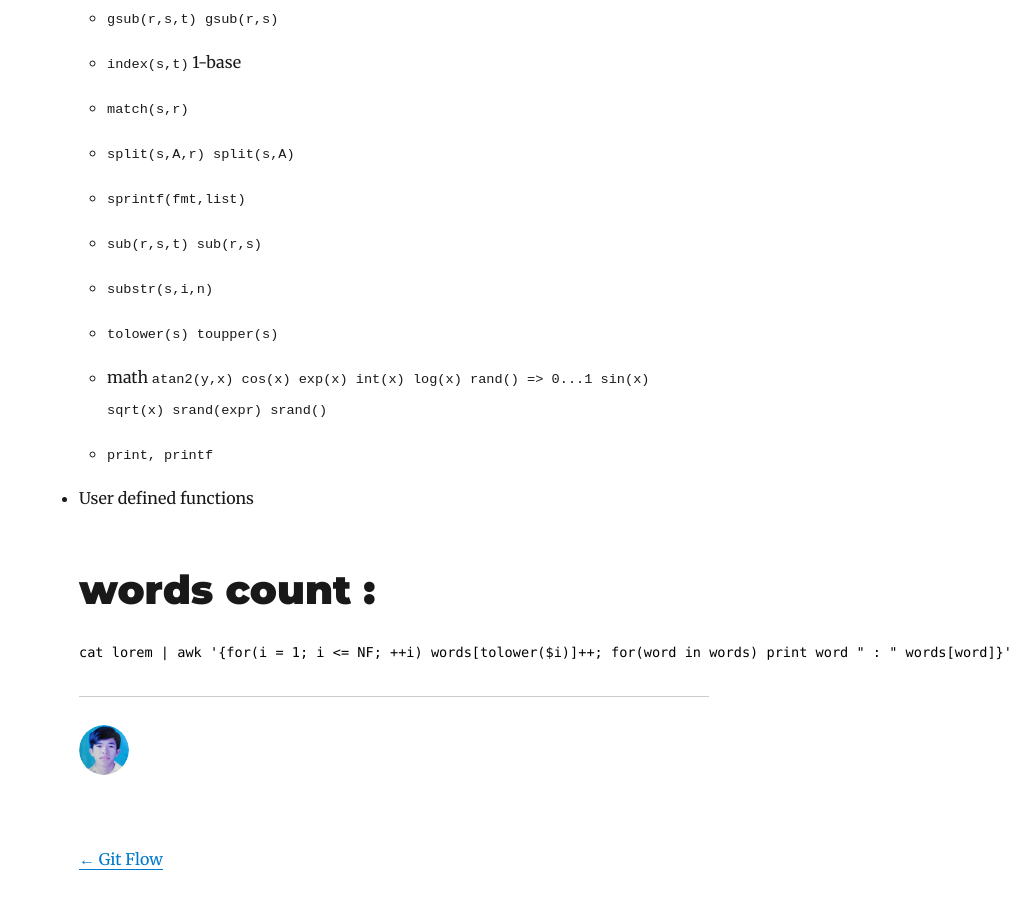
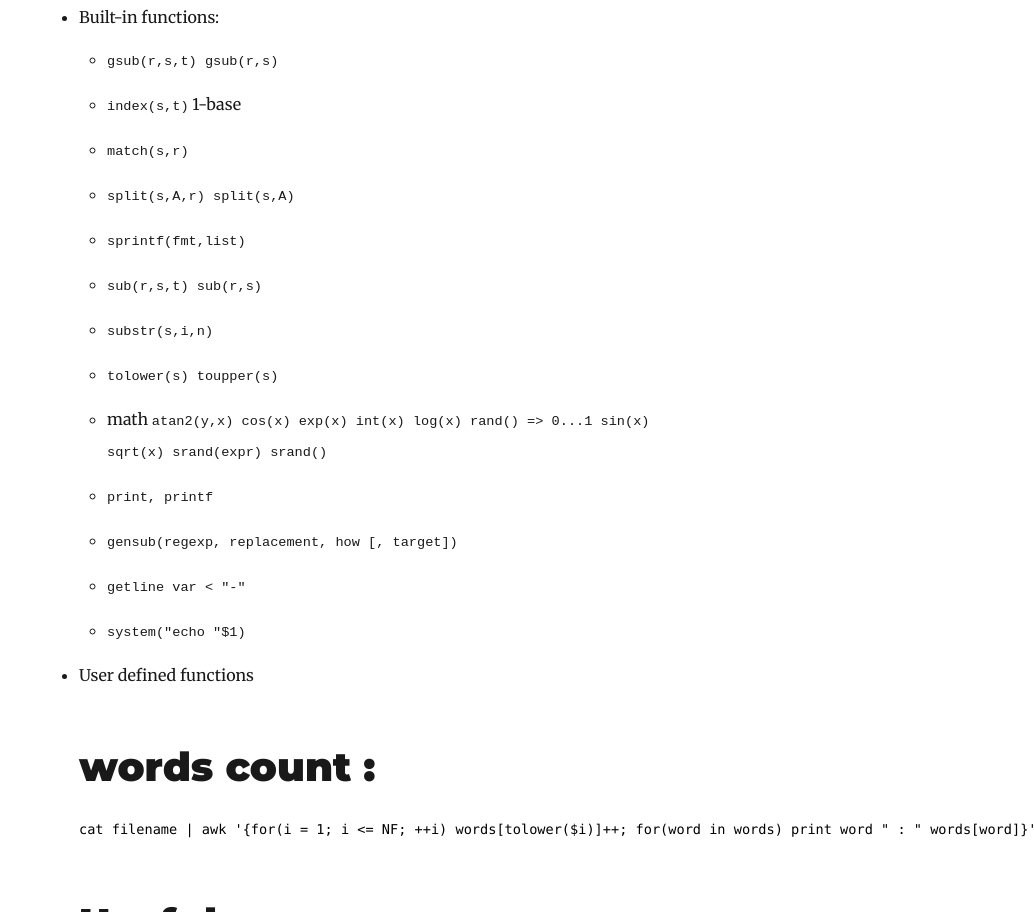
Before and after one commit to giahuyng98/giahuyng98.github.io, a Gatsby site: page /week01/awk/ in a window 1280 px wide. Shown: the part 1888-2800 px from the top of the page, without its empty margins (246-1280 px from the left). Built offline with nearby package versions, Linux system fonts and the light colour scheme; Gatsby itself is replaced by a stand-in of ours; some packages are replaced by stand-ins of ours; code samples lack their colours.

Commit message:
too late

````diff
--- a/content/blog/week01/awk.md
+++ b/content/blog/week01/awk.md
@@ -11,6 +11,7 @@ description: "[VTF] Week 01"
 - for (var in array)
 - for C-like
 - match
+- OFS="new sperator"
 
   `$0 ~ /r/ # match regular expressions`
   `/r/ {action} # if match execute action`
@@ -57,10 +58,15 @@ description: "[VTF] Week 01"
   - `tolower(s) toupper(s)`
   - math `atan2(y,x) cos(x) exp(x) int(x) log(x) rand() => 0...1 sin(x) sqrt(x) srand(expr) srand()`
   - `print, printf`
+  - `gensub(regexp, replacement, how [, target])`
+  - `getline var < "-"`
+  - `system("echo "$1)`
 - User defined functions
 
 # words count :
 
 ``` bash
-cat lorem | awk '{for(i = 1; i <= NF; ++i) words[tolower($i)]++; for(word in words) print word " : " words[word]}'
+cat filename | awk '{for(i = 1; i <= NF; ++i) words[tolower($i)]++; for(word in words) print word " : " words[word]}'
 ```
+# Useful resources
+[](https://www.shortcutfoo.com/app/dojos/awk/cheatsheet)
--- a/package.json
+++ b/package.json
@@ -25,6 +25,8 @@
     "gatsby-source-filesystem": "^2.3.14",
     "gatsby-transformer-remark": "^2.8.20",
     "gatsby-transformer-sharp": "^2.5.7",
+    "gh-pages": "^3.1.0",
+    "global": "^4.4.0",
     "prismjs": "^1.20.0",
     "react": "^16.12.0",
     "react-dom": "^16.12.0",
````
Also changed, not shown: 1 other file.
